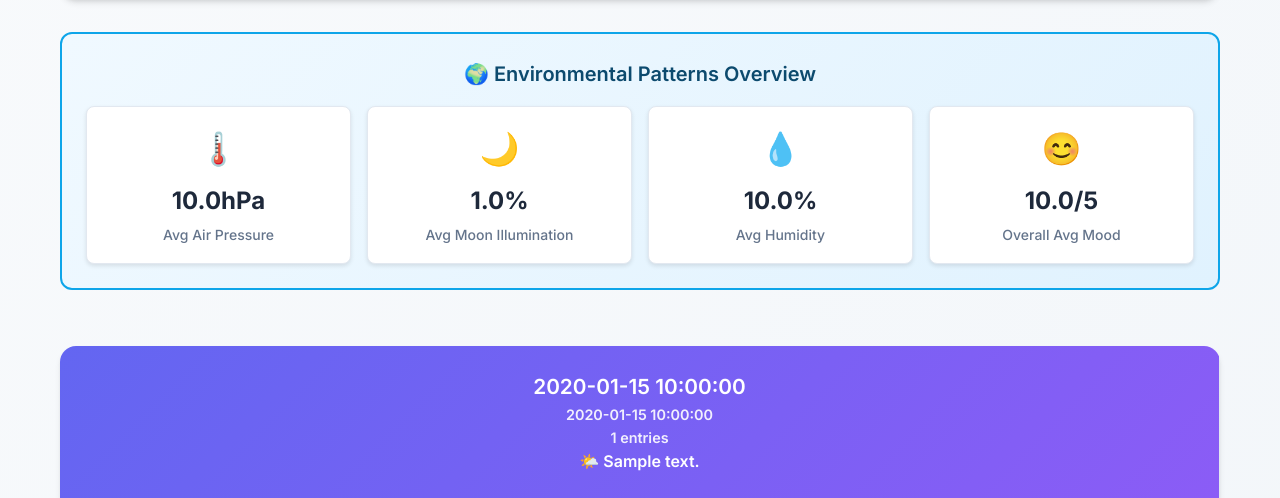
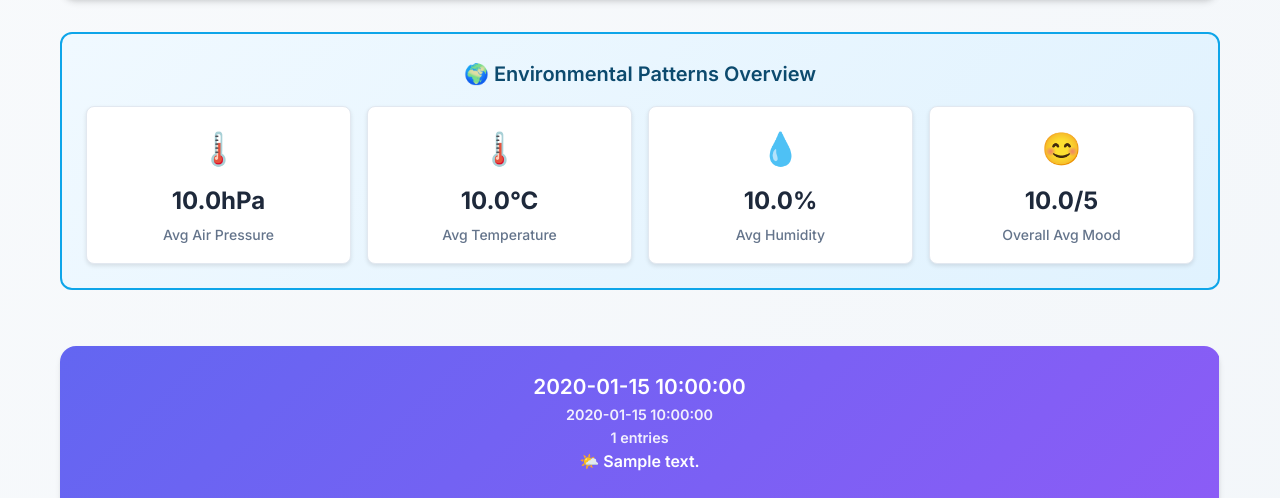
Before and after one commit to w84death/mood-tracker, a Flask app: template app/templates/entries.html in a window 1280 px wide. Shown: the part 266-764 px from the top of the page. Run offline with Flask 3, Linux system fonts and the light colour scheme; the template is opened without the code that fills it: most values are stand-ins (such as "Sample title", 1, 10 or a date in 2020).

Commit message:
fix entries

```diff
--- a/app/templates/entries.html
+++ b/app/templates/entries.html
@@ -50,15 +50,14 @@
             </div>
 
             <div class="pattern-card">
-              <span class="pattern-emoji">🌙</span>
+              <span class="pattern-emoji">🌡️</span>
               <div class="pattern-value">
-                {% set moon_days =
-                entries|selectattr('moon_phase.illumination_percent')|list %} {%
-                if moon_days %} {{
-                (moon_days|map(attribute='moon_phase.illumination_percent')|sum
-                / moon_days|length)|round(0) }}% {% else %} N/A {% endif %}
+                {% set temp_entries = entries|selectattr('weather.temp_min')|selectattr('weather.temp_max')|list %}
+                {% if temp_entries %}
+                {{ ((temp_entries|map(attribute='weather.temp_min')|sum + temp_entries|map(attribute='weather.temp_max')|sum) / (temp_entries|length * 2))|round(1) }}°C
+                {% else %} N/A {% endif %}
               </div>
-              <div class="pattern-label">Avg Moon Illumination</div>
+              <div class="pattern-label">Avg Temperature</div>
             </div>
 
             <div class="pattern-card">
@@ -374,8 +373,13 @@
                     </div>
                   </div>
                   <div class="entry-time">
-                    {% set entry_time = timeline_entry['datetime'].split('
-                    ')[1][:5] %} {{ entry_time }}
+                    {% set datetime_parts = timeline_entry['datetime'].split(' ') %}
+                    {% if datetime_parts|length > 1 %}
+                      {% set entry_time = datetime_parts[1][:5] %}
+                    {% else %}
+                      {% set entry_time = timeline_entry['datetime'][:5] %}
+                    {% endif %}
+                    {{ entry_time }}
                   </div>
                 </div>
                 {% endfor %}
```
